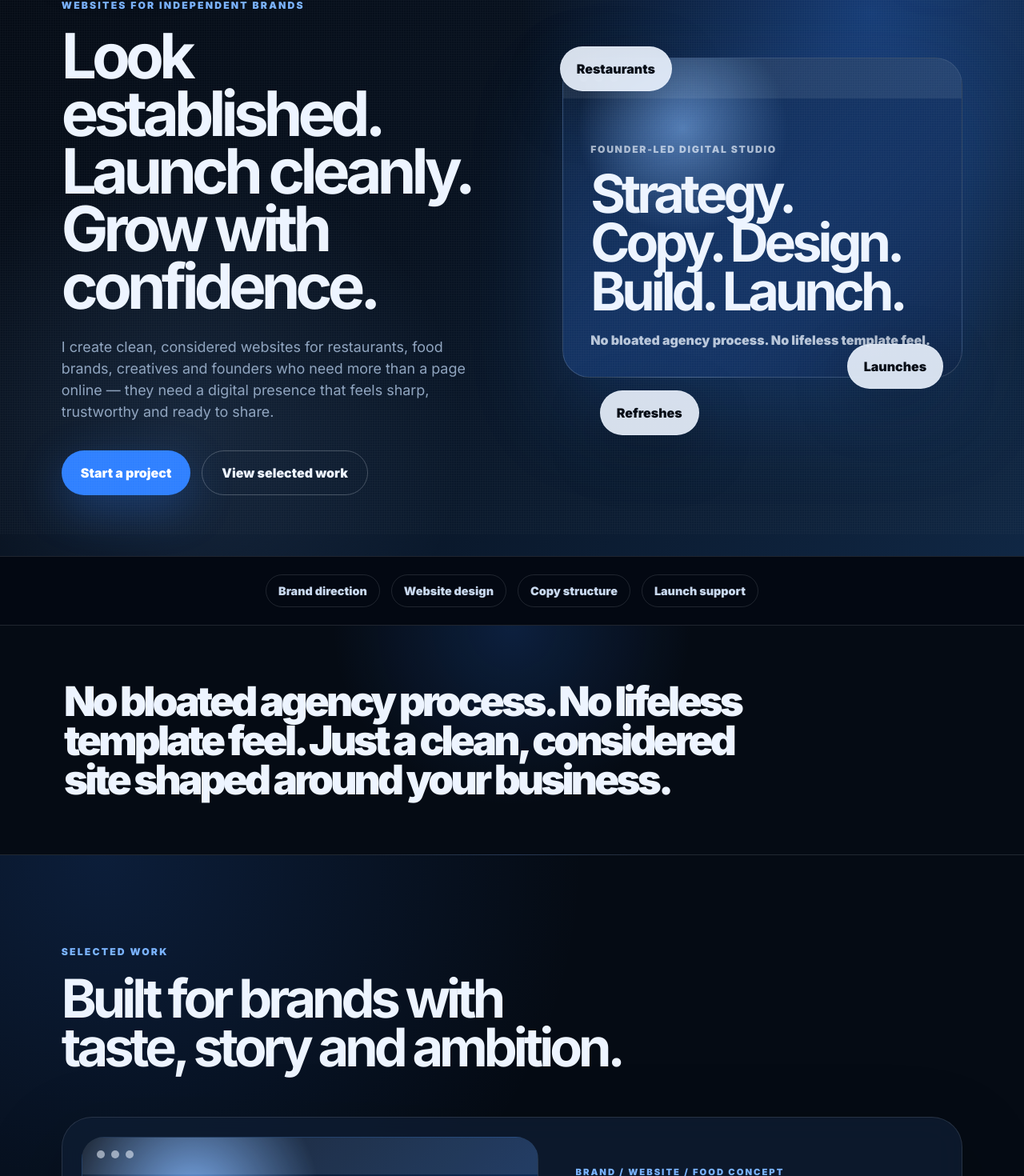
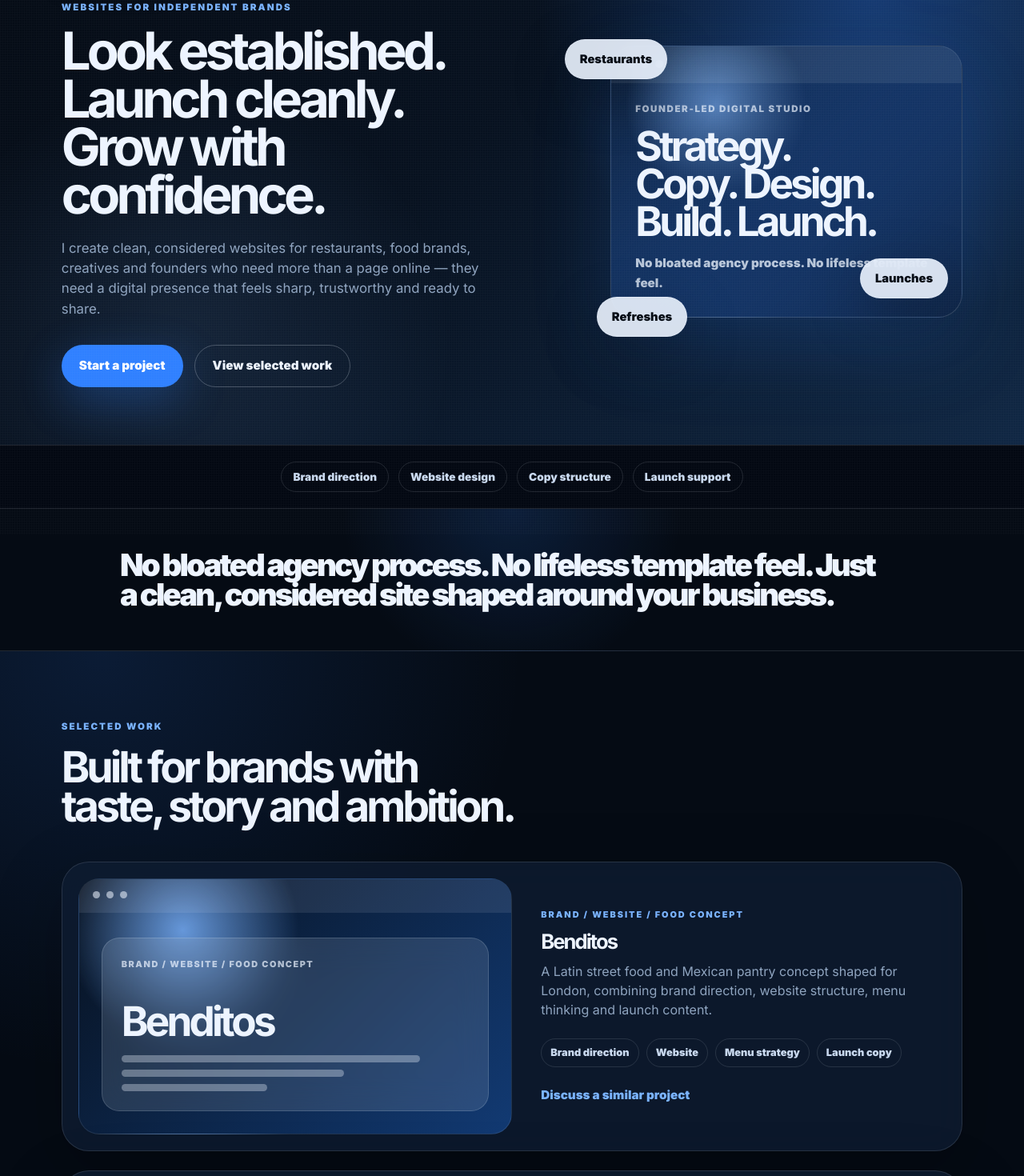
Before and after one commit to stucottam-maker/webdesignsite, a React (Vite) app: page / in a window 1280 px wide. Shown: the part 132-1602 px from the top of the page at 80% size. Built offline with nearby package versions, Linux system fonts and the light colour scheme.

Commit message:
Refine CSS styles for layout and design consistency
Adjusted various CSS properties for layout and styling improvements, including padding, margin, font sizes, and opacity.

```diff
--- a/src/style.css
+++ b/src/style.css
@@ -37,7 +37,7 @@ body::before {
   inset: 0;
   z-index: 999;
   pointer-events: none;
-  opacity: 0.035;
+  opacity: 0.028;
   background-image:
     linear-gradient(rgba(255, 255, 255, 0.7) 1px, transparent 1px),
     linear-gradient(90deg, rgba(255, 255, 255, 0.7) 1px, transparent 1px);
@@ -68,22 +68,22 @@ button {
 }
 
 .logo {
-  padding: 12px 18px;
+  padding: 11px 17px;
   border: 1px solid var(--line);
   border-radius: 999px;
   background: rgba(11, 22, 40, 0.76);
   color: var(--text);
   backdrop-filter: blur(22px);
   box-shadow: 0 18px 60px rgba(0, 0, 0, 0.24);
-  font-size: 0.95rem;
+  font-size: 0.92rem;
   font-weight: 900;
   letter-spacing: -0.04em;
   pointer-events: auto;
 }
 
 .menu-toggle {
-  width: 56px;
-  height: 56px;
+  width: 52px;
+  height: 52px;
   border: 1px solid rgba(237, 244, 255, 0.16);
   border-radius: 999px;
   background: var(--blue);
@@ -99,7 +99,7 @@ button {
 
 .menu-toggle span {
   display: block;
-  width: 20px;
+  width: 19px;
   height: 2px;
   background: white;
   border-radius: 999px;
@@ -160,17 +160,17 @@ button {
 /* Type */
 
 .eyebrow {
-  margin-bottom: 18px;
+  margin-bottom: 16px;
   color: var(--blue-soft);
-  font-size: 0.76rem;
+  font-size: 0.72rem;
   font-weight: 900;
   letter-spacing: 0.18em;
   text-transform: uppercase;
 }
 
 .eyebrow.small {
-  margin-bottom: 16px;
-  font-size: 0.7rem;
+  margin-bottom: 14px;
+  font-size: 0.68rem;
 }
 
 h1,
@@ -182,20 +182,20 @@ h3 {
 }
 
 h1 {
-  max-width: 760px;
-  margin-bottom: 28px;
-  font-size: clamp(3.15rem, 6.1vw, 6.1rem);
+  max-width: 680px;
+  margin-bottom: 24px;
+  font-size: clamp(2.75rem, 5.1vw, 5rem);
 }
 
 h2 {
-  max-width: 840px;
-  margin-bottom: 26px;
-  font-size: clamp(2.6rem, 5.2vw, 5.25rem);
+  max-width: 720px;
+  margin-bottom: 22px;
+  font-size: clamp(2.25rem, 4.2vw, 4.1rem);
 }
 
 h3 {
-  margin-bottom: 16px;
-  font-size: clamp(1.75rem, 2.5vw, 2.5rem);
+  margin-bottom: 14px;
+  font-size: clamp(1.45rem, 2vw, 2rem);
 }
 
 /* Buttons */
@@ -204,9 +204,10 @@ h3 {
   display: inline-flex;
   justify-content: center;
   align-items: center;
-  min-height: 52px;
-  padding: 15px 24px;
+  min-height: 50px;
+  padding: 14px 22px;
   border-radius: 999px;
+  font-size: 0.95rem;
   font-weight: 900;
   transition: 0.2s ease;
 }
@@ -237,24 +238,24 @@ h3 {
 /* Hero */
 
 .hero {
-  min-height: 94vh;
-  padding: 130px 6vw 76px;
+  min-height: 86vh;
+  padding: 120px 6vw 60px;
   display: grid;
   grid-template-columns: 1.02fr 0.98fr;
-  gap: 58px;
+  gap: 50px;
   align-items: center;
   background:
-    radial-gradient(circle at 85% 18%, rgba(47, 128, 255, 0.36), transparent 34%),
-    radial-gradient(circle at 18% 82%, rgba(122, 179, 255, 0.13), transparent 28%),
+    radial-gradient(circle at 85% 18%, rgba(47, 128, 255, 0.34), transparent 34%),
+    radial-gradient(circle at 18% 82%, rgba(122, 179, 255, 0.12), transparent 28%),
     linear-gradient(135deg, #050b14 0%, #07111f 45%, #102744 100%);
   overflow: hidden;
 }
 
 .hero-copy p:not(.eyebrow) {
-  max-width: 585px;
-  margin-bottom: 34px;
+  max-width: 560px;
+  margin-bottom: 32px;
   color: var(--muted);
-  font-size: 1.12rem;
+  font-size: 1.05rem;
 }
 
 .hero-actions,
@@ -266,100 +267,102 @@ h3 {
 
 .hero-panel {
   position: relative;
-  min-height: 540px;
+  min-height: 430px;
 }
 
 .hero-card {
   position: absolute;
-  inset: 34px 0 auto auto;
-  width: min(500px, 100%);
-  min-height: 400px;
+  inset: 30px 0 auto auto;
+  width: min(440px, 100%);
+  min-height: 340px;
   overflow: hidden;
   border: 1px solid rgba(237, 244, 255, 0.16);
-  border-radius: 34px;
+  border-radius: 30px;
   background:
     linear-gradient(135deg, rgba(7, 17, 31, 0.08), rgba(7, 17, 31, 0.82)),
     radial-gradient(circle at 30% 22%, rgba(122, 179, 255, 0.9), transparent 28%),
     linear-gradient(135deg, #0d203b, #2f80ff);
-  box-shadow: 0 42px 120px rgba(47, 128, 255, 0.2);
+  box-shadow: 0 38px 100px rgba(47, 128, 255, 0.18);
 }
 
 .hero-card-top {
-  height: 50px;
-  padding: 18px 20px;
+  height: 46px;
+  padding: 17px 19px;
   display: flex;
   gap: 8px;
   background: rgba(237, 244, 255, 0.08);
 }
 
 .hero-card-top span {
-  width: 11px;
-  height: 11px;
+  width: 10px;
+  height: 10px;
   border-radius: 999px;
   background: rgba(237, 244, 255, 0.52);
 }
 
 .hero-card-inner {
   position: absolute;
-  left: 34px;
-  right: 34px;
-  bottom: 34px;
+  left: 30px;
+  right: 30px;
+  bottom: 30px;
 }
 
 .hero-card-inner p {
-  margin-bottom: 16px;
+  margin-bottom: 14px;
   color: rgba(237, 244, 255, 0.68);
   text-transform: uppercase;
   letter-spacing: 0.14em;
-  font-size: 0.76rem;
+  font-size: 0.72rem;
   font-weight: 900;
 }
 
 .hero-card-inner h2 {
-  margin-bottom: 18px;
-  font-size: clamp(2.9rem, 5.2vw, 5.1rem);
+  margin-bottom: 16px;
+  font-size: clamp(2.2rem, 4vw, 3.7rem);
 }
 
 .hero-card-inner span {
   color: rgba(237, 244, 255, 0.76);
+  font-size: 0.95rem;
   font-weight: 850;
 }
 
 .floating-note {
   position: absolute;
   z-index: 3;
-  padding: 15px 20px;
+  padding: 13px 18px;
   border-radius: 999px;
   background: rgba(237, 244, 255, 0.9);
   border: 1px solid rgba(237, 244, 255, 0.3);
   color: var(--bg);
   backdrop-filter: blur(18px);
   box-shadow: 0 22px 70px rgba(0, 0, 0, 0.25);
+  font-size: 0.92rem;
   font-weight: 900;
 }
 
 .note-one {
-  top: 20px;
-  left: 20px;
+  top: 22px;
+  left: 30px;
 }
 
 .note-two {
-  right: 24px;
-  bottom: 92px;
+  right: 18px;
+  bottom: 84px;
 }
 
 .note-three {
   left: 70px;
-  bottom: 34px;
+  bottom: 36px;
 }
 
 /* Trust Strip */
 
 .trust-strip {
-  padding: 22px 6vw;
+  padding: 20px 6vw;
   display: flex;
   justify-content: center;
-  gap: 14px;
+  gap: 12px;
   flex-wrap: wrap;
   background: #030812;
   border-top: 1px solid var(--line);
@@ -367,29 +370,29 @@ h3 {
 }
 
 .trust-strip span {
-  padding: 9px 15px;
+  padding: 8px 14px;
   border: 1px solid var(--line);
   border-radius: 999px;
   color: var(--muted-strong);
-  font-size: 0.9rem;
+  font-size: 0.85rem;
   font-weight: 850;
 }
 
 /* Statement */
 
 .statement-section {
-  padding: 70px 6vw;
+  padding: 52px 6vw;
   background:
-    radial-gradient(circle at 50% 0%, rgba(47, 128, 255, 0.18), transparent 32%),
+    radial-gradient(circle at 50% 0%, rgba(47, 128, 255, 0.16), transparent 32%),
     var(--bg);
   border-bottom: 1px solid var(--line);
 }
 
 .statement-section p {
-  max-width: 1120px;
+  max-width: 980px;
   margin: 0 auto;
   color: var(--text);
-  font-size: clamp(2rem, 4vw, 4.4rem);
+  font-size: clamp(1.6rem, 3vw, 3.2rem);
   font-weight: 900;
   letter-spacing: -0.075em;
   line-height: 0.95;
@@ -399,42 +402,42 @@ h3 {
 /* Sections */
 
 .section {
-  padding: 112px 6vw;
+  padding: 86px 6vw;
 }
 
 .section-heading {
-  max-width: 900px;
-  margin-bottom: 56px;
+  max-width: 820px;
+  margin-bottom: 44px;
 }
 
 /* Work */
 
 .work-section {
   background:
-    radial-gradient(circle at 10% 0%, rgba(47, 128, 255, 0.16), transparent 28%),
+    radial-gradient(circle at 10% 0%, rgba(47, 128, 255, 0.14), transparent 28%),
     var(--bg);
 }
 
 .project-grid {
   display: grid;
-  gap: 30px;
+  gap: 24px;
 }
 
 .project-card {
   display: grid;
-  grid-template-columns: 1fr 0.82fr;
-  gap: 36px;
+  grid-template-columns: 0.95fr 0.9fr;
+  gap: 28px;
   align-items: stretch;
-  padding: 24px;
+  padding: 20px;
   border: 1px solid var(--line);
-  border-radius: 38px;
+  border-radius: 34px;
   background: var(--card);
-  box-shadow: 0 34px 100px rgba(0, 0, 0, 0.24);
+  box-shadow: 0 30px 90px rgba(0, 0, 0, 0.22);
   backdrop-filter: blur(22px);
 }
 
 .project-card:nth-child(even) {
-  grid-template-columns: 0.82fr 1fr;
+  grid-template-columns: 0.9fr 0.95fr;
 }
 
 .project-card:nth-child(even) .project-visual {
@@ -442,9 +445,9 @@ h3 {
 }
 
 .project-visual {
-  min-height: 390px;
+  min-height: 320px;
   overflow: hidden;
-  border-radius: 28px;
+  border-radius: 26px;
   background: var(--navy);
   position: relative;
   border: 1px solid rgba(237, 244, 255, 0.1);
@@ -452,44 +455,44 @@ h3 {
 
 .project-card.benditos .project-visual {
   background:
-    radial-gradient(circle at 24% 20%, rgba(122, 179, 255, 0.88), transparent 30%),
+    radial-gradient(circle at 24% 20%, rgba(122, 179, 255, 0.82), transparent 30%),
     linear-gradient(135deg, #07111f, #123a73);
 }
 
 .project-card.crudelia .project-visual {
   background:
-    radial-gradient(circle at 70% 25%, rgba(237, 244, 255, 0.48), transparent 26%),
+    radial-gradient(circle at 70% 25%, rgba(237, 244, 255, 0.42), transparent 26%),
     linear-gradient(135deg, #06101d, #184f97);
 }
 
 .project-card.entrecalles .project-visual {
   background:
-    radial-gradient(circle at 28% 24%, rgba(122, 179, 255, 0.72), transparent 26%),
+    radial-gradient(circle at 28% 24%, rgba(122, 179, 255, 0.66), transparent 26%),
     linear-gradient(135deg, #081421, #2f80ff);
 }
 
 .browser-bar {
-  height: 46px;
-  padding: 16px 18px;
+  height: 42px;
+  padding: 15px 17px;
   display: flex;
   gap: 8px;
   background: rgba(237, 244, 255, 0.09);
 }
 
 .browser-bar span {
-  width: 10px;
-  height: 10px;
+  width: 9px;
+  height: 9px;
   border-radius: 999px;
   background: rgba(237, 244, 255, 0.56);
 }
 
 .mockup-window {
   position: absolute;
-  left: 34px;
-  right: 34px;
-  bottom: 34px;
-  padding: 28px;
-  border-radius: 24px;
+  left: 28px;
+  right: 28px;
+  bottom: 28px;
+  padding: 24px;
+  border-radius: 22px;
   background: rgba(237, 244, 255, 0.12);
   border: 1px solid rgba(237, 244, 255, 0.16);
   color: var(--text);
@@ -497,26 +500,26 @@ h3 {
 }
 
 .mockup-window p {
-  margin-bottom: 55px;
+  margin-bottom: 40px;
   color: rgba(237, 244, 255, 0.7);
-  font-size: 0.72rem;
+  font-size: 0.68rem;
   font-weight: 900;
   letter-spacing: 0.14em;
   text-transform: uppercase;
 }
 
 .mockup-window h3 {
-  margin-bottom: 20px;
-  font-size: clamp(2.5rem, 5vw, 4.7rem);
+  margin-bottom: 18px;
+  font-size: clamp(2rem, 4vw, 3.5rem);
 }
 
 .mockup-lines {
   display: grid;
-  gap: 10px;
+  gap: 9px;
 }
 
 .mockup-lines span {
-  height: 10px;
+  height: 9px;
   border-radius: 999px;
   background: rgba(237, 244, 255, 0.34);
 }
@@ -534,36 +537,37 @@ h3 {
 }
 
 .project-copy {
-  padding: 22px 10px;
+  padding: 18px 8px;
   align-self: center;
 }
 
 .project-copy p:not(.eyebrow) {
-  max-width: 540px;
+  max-width: 520px;
   color: var(--muted);
-  font-size: 1.06rem;
+  font-size: 1rem;
 }
 
 .tag-list {
   display: flex;
   flex-wrap: wrap;
-  gap: 10px;
-  margin-top: 26px;
+  gap: 9px;
+  margin-top: 24px;
 }
 
 .tag-list span {
-  padding: 8px 12px;
+  padding: 7px 11px;
   border: 1px solid var(--line);
   border-radius: 999px;
   color: var(--muted-strong);
-  font-size: 0.82rem;
+  font-size: 0.8rem;
   font-weight: 850;
 }
 
 .text-link {
   display: inline-flex;
-  margin-top: 28px;
+  margin-top: 24px;
   color: var(--blue-soft);
+  font-size: 0.95rem;
   font-weight: 900;
 }
 
@@ -575,7 +579,7 @@ h3 {
 
 .services-section {
   background:
-    radial-gradient(circle at 80% 10%, rgba(47, 128, 255, 0.15), transparent 30%),
+    radial-gradient(circle at 80% 10%, rgba(47, 128, 255, 0.13), transparent 30%),
     #030812;
   border-top: 1px solid var(--line);
   border-bottom: 1px solid var(--line);
@@ -584,15 +588,15 @@ h3 {
 .services-grid {
   display: grid;
   grid-template-columns: repeat(3, 1fr);
-  gap: 22px;
+  gap: 18px;
 }
 
 .services-grid article,
 .process-grid article {
-  min-height: 335px;
-  padding: 34px;
+  min-height: 260px;
+  padding: 28px;
   border: 1px solid rgba(237, 244, 255, 0.13);
-  border-radius: 30px;
+  border-radius: 26px;
   background: rgba(237, 244, 255, 0.04);
   box-shadow: inset 0 1px 0 rgba(237, 244, 255, 0.08);
 }
@@ -600,7 +604,7 @@ h3 {
 .services-grid span,
 .process-grid span {
   display: block;
-  margin-bottom: 100px;
+  margin-bottom: 62px;
   color: var(--blue-soft);
   font-weight: 900;
 }
@@ -608,6 +612,7 @@ h3 {
 .services-grid p,
 .process-grid p {
   color: rgba(237, 244, 255, 0.64);
+  font-size: 0.98rem;
 }
 
 /* Process */
@@ -619,18 +624,18 @@ h3 {
 .process-grid {
   display: grid;
   grid-template-columns: repeat(4, 1fr);
-  gap: 18px;
+  gap: 16px;
 }
 
 .process-grid article {
-  min-height: 310px;
+  min-height: 250px;
 }
 
 /* Included */
 
 .included-section {
   background:
-    radial-gradient(circle at 20% 10%, rgba(47, 128, 255, 0.16), transparent 30%),
+    radial-gradient(circle at 20% 10%, rgba(47, 128, 255, 0.14), transparent 30%),
     #030812;
   border-top: 1px solid var(--line);
 }
@@ -638,52 +643,53 @@ h3 {
 .included-panel {
   display: grid;
   grid-template-columns: 0.92fr 1.08fr;
-  gap: 50px;
-  padding: 44px;
+  gap: 40px;
+  padding: 38px;
   border: 1px solid var(--line);
-  border-radius: 38px;
+  border-radius: 34px;
   background: var(--card);
   backdrop-filter: blur(22px);
-  box-shadow: 0 34px 100px rgba(0, 0, 0, 0.22);
+  box-shadow: 0 30px 90px rgba(0, 0, 0, 0.22);
 }
 
 .included-list {
   display: grid;
   grid-template-columns: repeat(2, 1fr);
-  gap: 14px;
+  gap: 12px;
   align-self: center;
 }
 
 .included-list div {
-  padding: 18px 20px;
+  padding: 16px 18px;
   border: 1px solid var(--line);
-  border-radius: 20px;
+  border-radius: 18px;
   background: rgba(237, 244, 255, 0.05);
   color: var(--muted-strong);
+  font-size: 0.95rem;
   font-weight: 850;
 }
 
 /* Contact */
 
 .contact-section {
-  padding: 126px 6vw;
+  padding: 96px 6vw;
   text-align: center;
   background:
-    radial-gradient(circle at 50% 0%, rgba(47, 128, 255, 0.34), transparent 35%),
+    radial-gradient(circle at 50% 0%, rgba(47, 128, 255, 0.3), transparent 35%),
     linear-gradient(135deg, #050b14, #0b1628);
   border-top: 1px solid var(--line);
 }
 
 .contact-section div {
-  max-width: 820px;
+  max-width: 760px;
   margin: 0 auto;
 }
 
 .contact-section p:not(.eyebrow):not(.contact-note) {
-  max-width: 600px;
-  margin: 0 auto 34px;
+  max-width: 560px;
+  margin: 0 auto 32px;
   color: rgba(237, 244, 255, 0.68);
-  font-size: 1.15rem;
+  font-size: 1.06rem;
 }
 
 .contact-actions {
@@ -691,19 +697,20 @@ h3 {
 }
 
 .contact-note {
-  margin-top: 24px;
+  margin-top: 22px;
   color: rgba(237, 244, 255, 0.44);
-  font-size: 0.9rem;
+  font-size: 0.86rem;
 }
 
 /* Footer */
 
 .footer {
-  padding: 28px 6vw;
+  padding: 26px 6vw;
   background: #030812;
   color: rgba(237, 244, 255, 0.5);
   text-align: center;
   border-top: 1px solid var(--line);
+  font-size: 0.9rem;
 }
 
 /* Responsive */
@@ -718,11 +725,11 @@ h3 {
   .hero {
     min-height: auto;
     grid-template-columns: 1fr;
-    padding-top: 122px;
+    padding-top: 116px;
   }
 
   .hero-panel {
-    min-height: 470px;
+    min-height: 400px;
   }
 
   .hero-card {
@@ -751,13 +758,13 @@ h3 {
 
   .logo {
     max-width: 210px;
-    font-size: 0.88rem;
+    font-size: 0.84rem;
     padding: 10px 14px;
   }
 
   .menu-toggle {
-    width: 50px;
-    height: 50px;
+    width: 48px;
+    height: 48px;
   }
 
   .hero,
@@ -768,51 +775,55 @@ h3 {
   }
 
   h1 {
-    font-size: 3rem;
+    font-size: 2.55rem;
   }
 
   h2 {
-    font-size: 2.65rem;
+    font-size: 2.25rem;
   }
 
   h3 {
-    font-size: 1.8rem;
+    font-size: 1.55rem;
   }
 
   .hero-panel {
-    min-height: 395px;
+    min-height: 360px;
   }
 
   .hero-card {
-    min-height: 350px;
+    min-height: 320px;
   }
 
   .hero-card-inner h2 {
-    font-size: 2.8rem;
+    font-size: 2.35rem;
   }
 
   .floating-note {
     display: none;
   }
 
+  .statement-section p {
+    font-size: 1.8rem;
+  }
+
   .project-card,
   .included-panel {
-    padding: 18px;
-    border-radius: 28px;
+    padding: 16px;
+    border-radius: 26px;
   }
 
   .project-visual {
-    min-height: 325px;
+    min-height: 300px;
   }
 
   .mockup-window {
-    left: 20px;
-    right: 20px;
-    bottom: 20px;
+    left: 18px;
+    right: 18px;
+    bottom: 18px;
   }
 
   .mockup-window h3 {
-    font-size: 2.55rem;
+    font-size: 2.25rem;
   }
 
   .included-list {
@@ -826,7 +837,7 @@ h3 {
 
   .services-grid span,
   .process-grid span {
-    margin-bottom: 56px;
+    margin-bottom: 46px;
   }
 
   .contact-actions {
```
